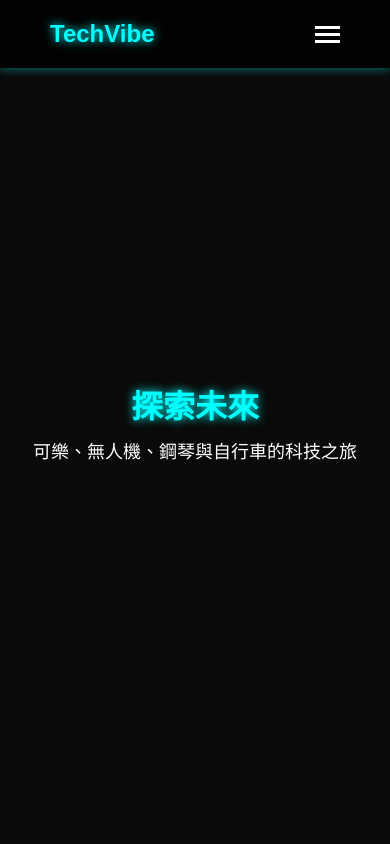
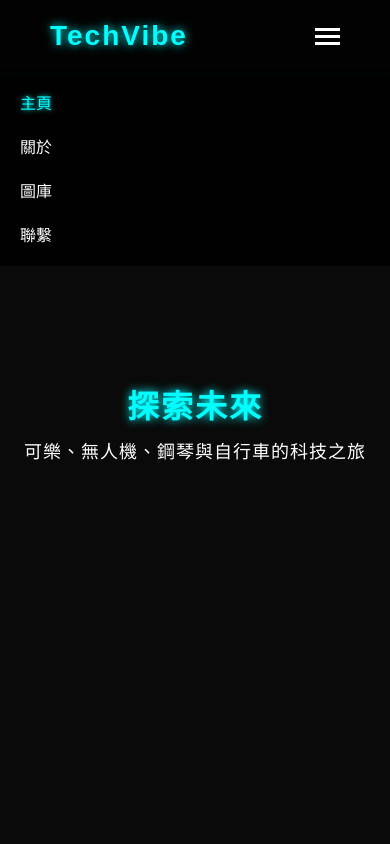
Before and after one commit to colassn/colasonyt1123ws, a plain HTML site: page index.html in a window 390 px wide. Both pictures are taken after a click on the element 327 px from the left and 34 px from the top of the page. Shown: the top 844 px of the page. Drawn offline with nearby package versions, Linux system fonts and the light colour scheme.

Commit message:
Update styles.css

```diff
--- a/styles.css
+++ b/styles.css
@@ -2,7 +2,8 @@
     margin: 0;
     padding: 0;
     box-sizing: border-box;
-    font-family: 'Arial', sans-serif;
+    /* 主字體更新為 Exo 2，備用為無襯線字體 */
+    font-family: 'Exo 2', sans-serif;
 }
 
 body {
@@ -25,10 +26,12 @@ body {
 }
 
 .logo {
-    font-size: 24px;
-    font-weight: bold;
+    font-family: 'Orbitron', sans-serif; /* 標誌使用 Orbitron */
+    font-size: 28px;
+    font-weight: 700;
     color: #00ffff;
     text-shadow: 0 0 10px #00ffff;
+    letter-spacing: 2px; /* 增加字距，提升科技感 */
 }
 
 .nav-links {
@@ -38,9 +41,11 @@ body {
 }
 
 .nav-links a {
+    font-family: 'Roboto Mono', monospace; /* 選單使用單字體 */
     color: #fff;
     text-decoration: none;
-    font-size: 18px;
+    font-size: 16px;
+    font-weight: 400;
     transition: color 0.3s;
     position: relative;
 }
@@ -95,16 +100,22 @@ body {
 }
 
 .hero-text h1 {
+    font-family: 'Orbitron', sans-serif; /* 標題使用 Orbitron */
     font-size: 48px;
+    font-weight: 700;
     color: #00ffff;
     text-shadow: 0 0 20px #00ffff;
+    letter-spacing: 3px;
     animation: glow 2s ease-in-out infinite alternate;
 }
 
 .hero-text p {
+    font-family: 'Exo 2', sans-serif; /* 正文使用 Exo 2 */
     font-size: 24px;
+    font-weight: 300;
     margin-top: 10px;
     color: #fff;
+    letter-spacing: 1px;
 }
 
 #three-canvas {
@@ -156,7 +167,9 @@ body {
     background: rgba(0, 0, 0, 0.7);
     color: #00ffff;
     text-align: center;
+    font-family: 'Roboto Mono', monospace; /* 圖庫標籤使用單字體 */
     font-size: 18px;
+    font-weight: 400;
     transform: translateY(100%);
     transition: transform 0.3s;
 }
@@ -171,12 +184,24 @@ body {
         display: none;
     }
 
+    .nav-links.active {
+        display: flex;
+        flex-direction: column;
+        position: absolute;
+        top: 70px;
+        left: 0;
+        width: 100%;
+        background: rgba(0, 0, 0, 0.9);
+        padding: 20px;
+    }
+
     .hamburger {
         display: flex;
     }
 
     .hero-text h1 {
         font-size: 32px;
+        letter-spacing: 2px;
     }
 
     .hero-text p {
```
